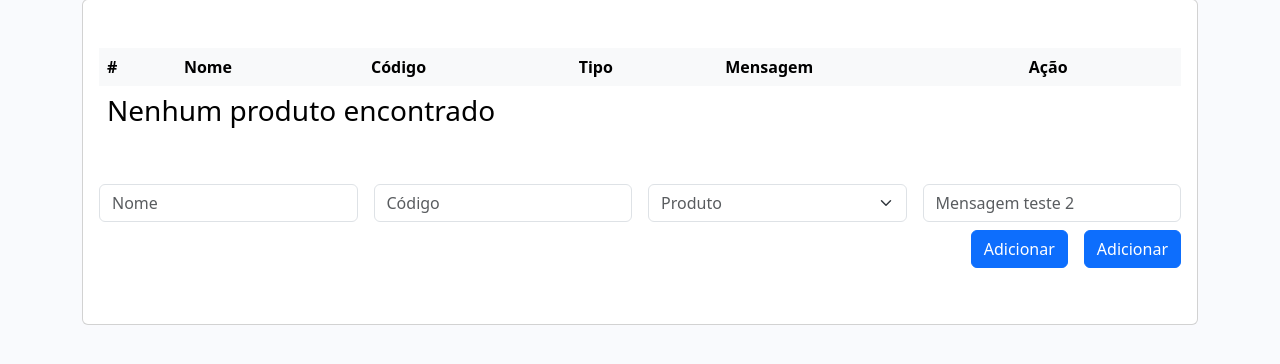
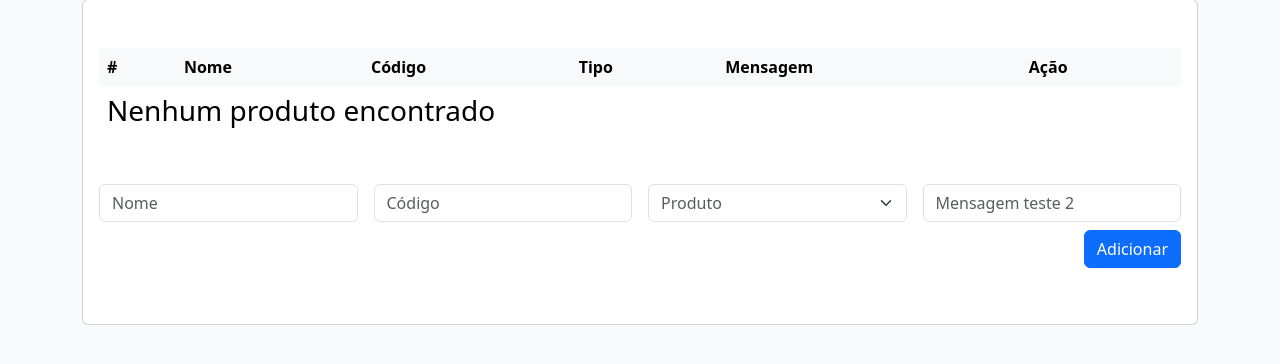
Before and after one commit to r0bfp/farofa, a Django app: page / in a window 1280 px wide. Shown: the part 225-589 px from the top of the page. Run offline with Django 4.2, Linux system fonts and the light colour scheme; data that the repository does not hold is empty; some libraries are stand-ins or nearby versions.

Commit message:
fix: ajusta botao duplicado

```diff
--- a/products/templates/products/index.html
+++ b/products/templates/products/index.html
@@ -73,9 +73,6 @@
                         <div class="col-auto">
                             <button type="submit" class="btn btn-primary">Adicionar</button>
                         </div>
-                    <div class="col-auto">
-                        <button type="submit" class="btn btn-primary">Adicionar</button>
-                    </div>
                 </form>
             </div>
             {% for message in messages %}
```
